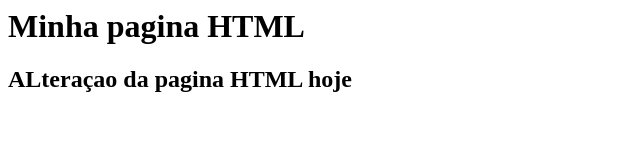
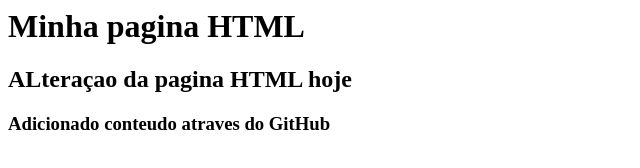
Before and after one commit to Yamazakiale/gama-no-github, a plain HTML site: page index.html in a window 1280 px wide. Shown: the whole page, without its empty margins (0-640 px from the left). Drawn offline with Linux system fonts and the light colour scheme.

Commit message:
Atualização a partir do GitHub

```diff
--- a/index.html
+++ b/index.html
@@ -2,5 +2,6 @@
     <body>
         <h1>Minha pagina HTML</h1>
         <h2>ALteraçao da pagina HTML hoje</h2>
+        <h3>Adicionado conteudo atraves do GitHub</h3>
     </body>
 </html>
```
